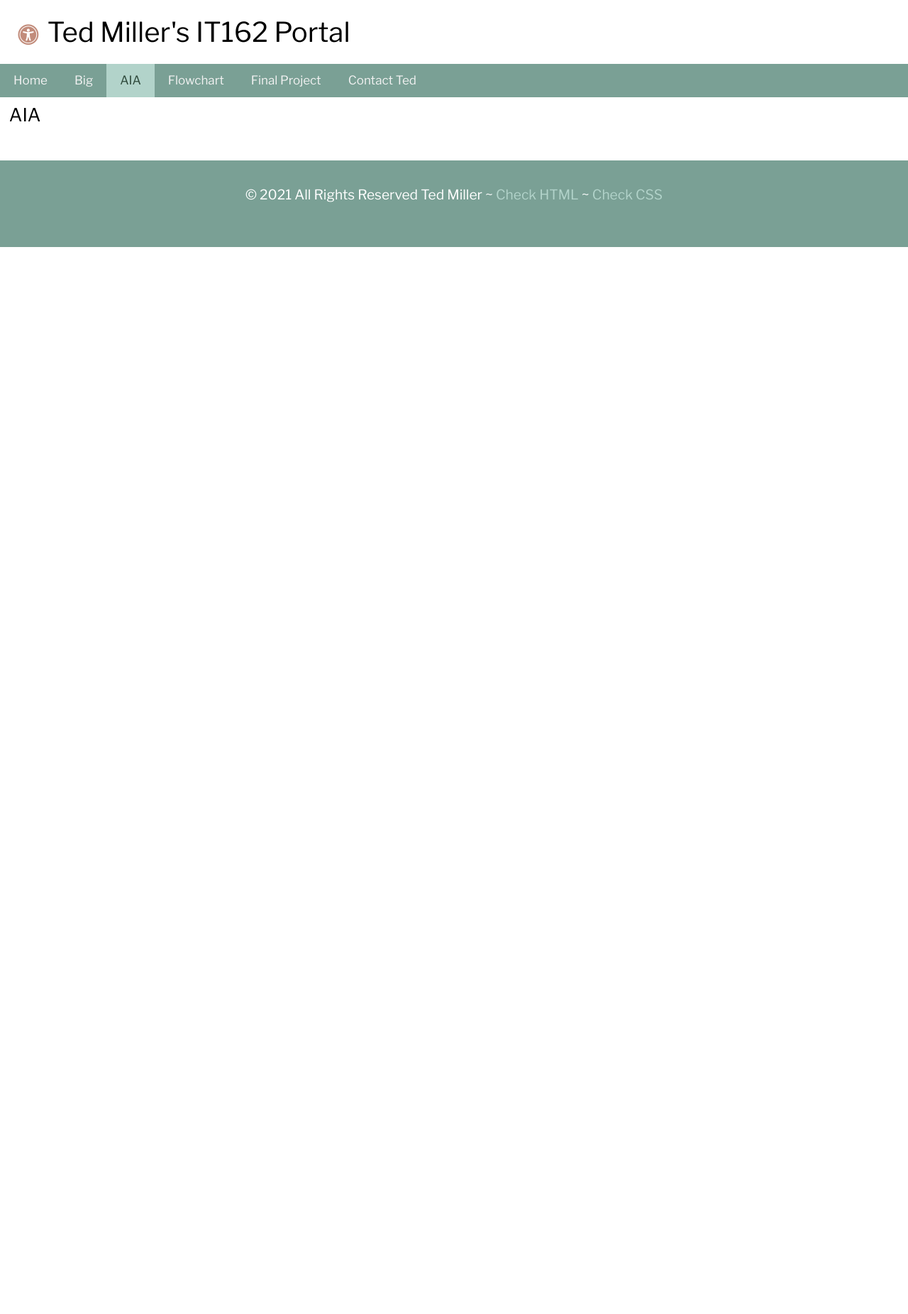
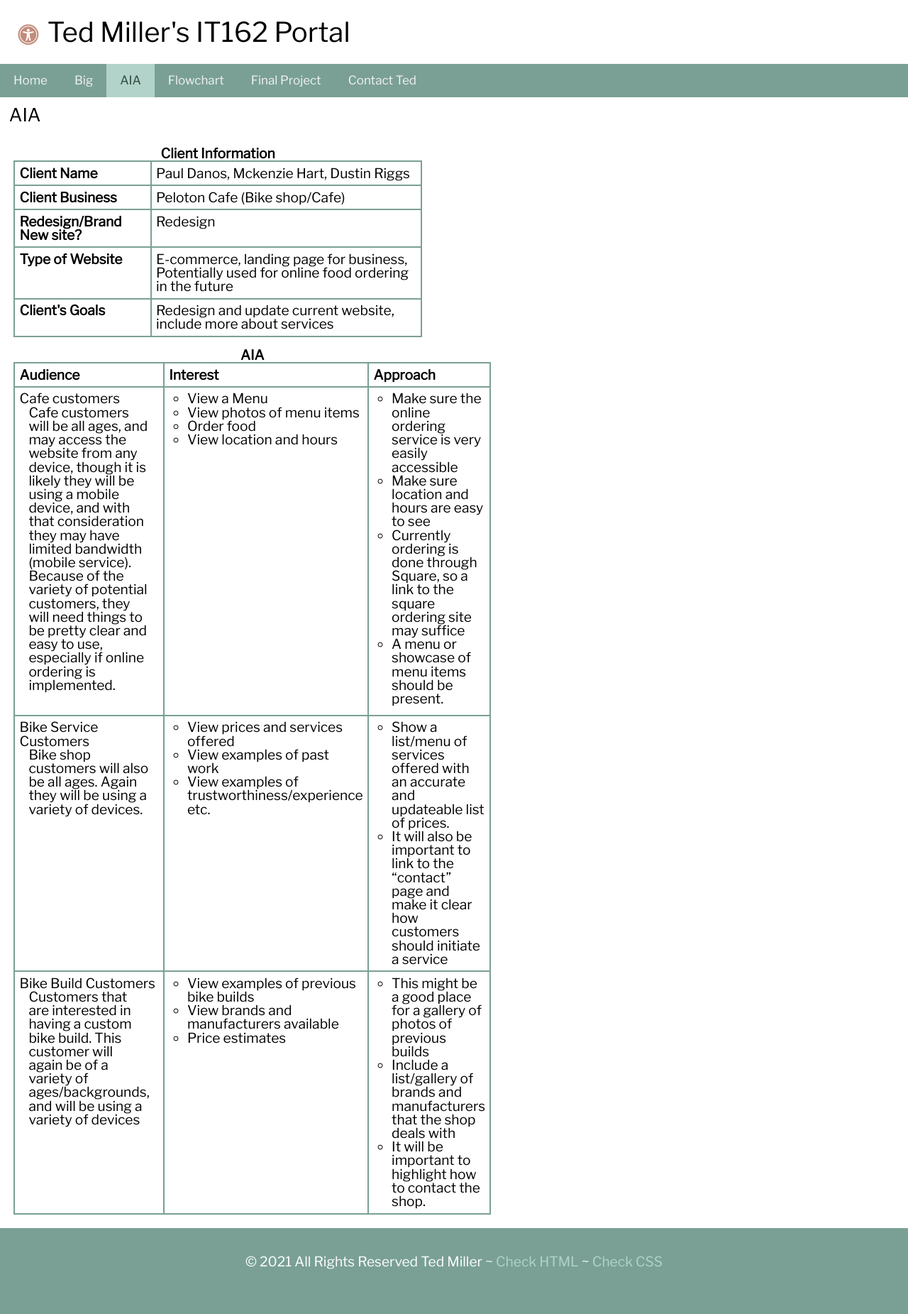
Before and after one commit to ted-miller92/it162, a PHP site: page /aia.php in a window 1280 px wide. Shown: the whole page at 71% size. Before the commit the page ends 348 px from the top, so only its background shows below. Run offline with PHP 8.4, Linux system fonts and the light colour scheme; some libraries are stand-ins or nearby versions.

Commit message:
Commit with AIA updates

```diff
--- a/aia.php
+++ b/aia.php
@@ -1,9 +1,102 @@
-<!DOCTYPE html>
 		<!--this will be header.php-->
 		<?php include "includes/header.php";?>
 		<!--End header.php-->
 		<h2>AIA</h2>
 		<article>
+			<table>
+				<caption>Client Information</caption>
+				<tr>
+					<th>Client Name</th>
+					<td>Paul Danos, Mckenzie Hart, Dustin Riggs</td>
+				</tr>
+				<tr>
+					<th>Client Business</th>
+					<td>Peloton Cafe (Bike shop/Cafe)</td>
+				</tr>
+				<tr>
+					<th>Redesign/Brand New site?</th>
+					<td>Redesign</td>
+				</tr>
+				<tr>
+					<th>Type of Website</th>
+					<td>E-commerce, landing page for business, Potentially used for online food ordering in the future</td>
+				</tr>
+				<tr>
+					<th>Client's Goals</th>
+					<td>Redesign and update current website, include more about services</td>
+				</tr>
+			</table>
+			<br>
+
+			<table>
+				<caption>AIA</caption>
+				<tr>
+					<th>Audience</th>
+					<th>Interest</th>
+					<th>Approach</th>
+				</tr>
+				<tr>
+					<td>
+						<h3>Cafe customers</h3>
+						<p>Cafe customers will be all ages, and may access the website from any device, though it is likely they will be using a mobile device, and with that consideration they may have limited bandwidth (mobile service). Because of the variety of potential customers, they will need things to be pretty clear and easy to use, especially if online ordering is implemented.</p>
+					</td>
+					<td>
+						<ul>
+							<li>View a Menu</li>
+							<li>View photos of menu items</li>
+							<li>Order food</li>
+							<li>View location and hours</li>
+						</ul>
+					</td>
+					<td>
+						<ul>
+							<li>Make sure the online ordering service is very easily accessible</li>
+							<li>Make sure location and hours are easy to see</li>
+							<li>Currently ordering is done through Square, so a link to the square ordering site may suffice</li>
+							<li>A menu or showcase of menu items should be present.</li>
+						</ul>
+					</td>
+				</tr>
+				<tr>
+					<td>
+						<h3>Bike Service Customers</h3>
+						<p>Bike shop customers will also be all ages. Again they will be using a variety of devices.</p>
+					</td>
+					<td>
+						<ul>
+							<li>View prices and services offered</li>
+							<li>View examples of past work</li>
+							<li>View examples of trustworthiness/experience etc. </li>
+						</ul>
+					</td>
+					<td>
+						<ul>
+							<li>Show a list/menu of services offered with an accurate and updateable list of prices. </li>
+							<li>It will also be important to link to the “contact” page and make it clear how customers should initiate a service </li>
+						</ul>
+					</td>
+				</tr>
+				<tr>
+					<td>
+						<h3>Bike Build Customers</h3>
+						<p>Customers that are interested in having a custom bike build. This customer will again be of a variety of ages/backgrounds, and will be using a variety of devices</p>
+					</td>
+					<td>
+						<ul>
+							<li>View examples of previous bike builds</li>
+							<li>View brands and manufacturers available</li>
+							<li>Price estimates</li>
+						</ul>
+					</td>
+					<td>
+						<ul>
+							<li>This might be a good place for a gallery of photos of previous builds</li>
+							<li>Include a list/gallery of brands and manufacturers that the shop deals with </li>
+							<li>It will be important to highlight how to contact the shop. </li>
+						</ul>
+					</td>
+				</tr>
+			</table>
         </article>
 		<!--Start Footer-->
 		<?php include "includes/footer.php";?>
--- a/css/styles.css
+++ b/css/styles.css
@@ -59,6 +59,21 @@ footer a{
 footer a:hover{
 	color:#2D4739;
 }
+/*Table styles*/
+table, th, td {
+	border: 2px solid #7AA095;
+	font-size:1.5vw;
+	padding:0.5vw;
+	text-align:left;
+}
+th, caption{
+	font-weight:bold;
+}
+table ul{
+	list-style:circle;
+	padding-left:2vw;
+}
+
 /*fontAwesome icon styles*/
 i.logo{
 	color: #7AA095;
```
Also changed, not shown: navbar/css/nav.css (added, +20 -0 lines), navbar/css/reset.css (added, +48 -0 lines), navbar/nav.html (added, +20 -0 lines), big/index.php (added).
